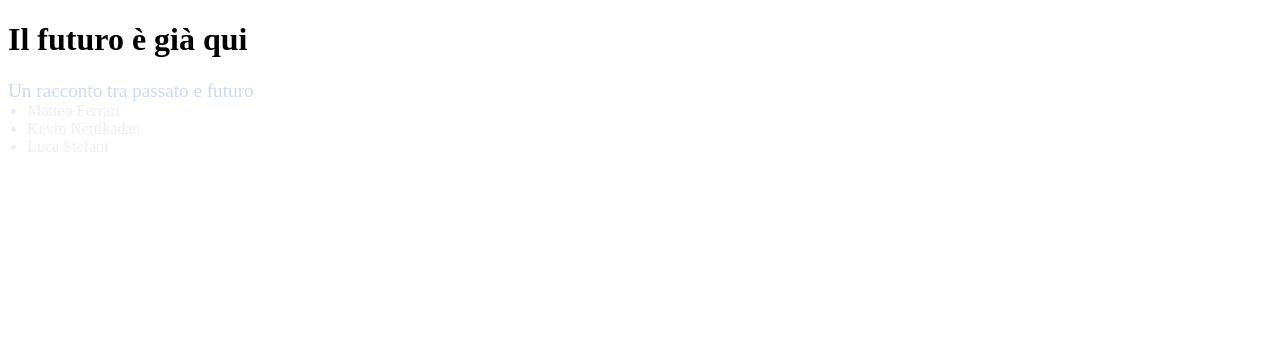
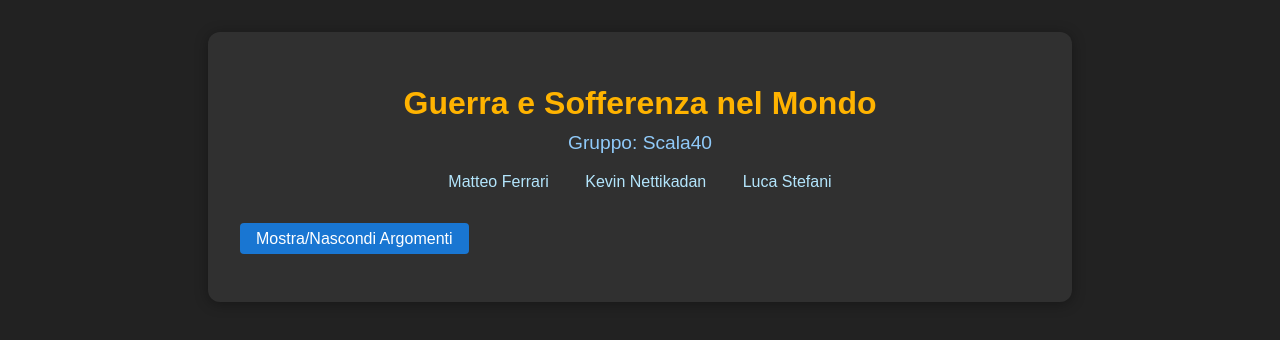
Before and after one commit to Kevinnetti/DV.github.io, a plain HTML site: page index.html in a window 1280 px wide. Drawn offline with Linux system fonts and the light colour scheme.

Commit message:
Update title and content for new theme

```diff
--- a/index.html
+++ b/index.html
@@ -3,62 +3,135 @@
 <head>
     <meta charset="UTF-8">
     <meta name="viewport" content="width=device-width, initial-scale=1.0">
-    <title>Storia dell'Intelligenza Artificiale</title>
+    <title>Guerra e Sofferenza nel Mondo</title>
     <style>
-        /* ...stili invariati... */
-        .authors-list {
+        body {
+            background: #222;
+            color: #f5f5f5;
+            font-family: Arial, sans-serif;
             margin: 0;
-            padding-left: 1.2em;
-            color: #eee;
+            padding: 0;
+        }
+        .container {
+            max-width: 800px;
+            margin: 2em auto;
+            background: #303030;
+            border-radius: 12px;
+            padding: 2em;
+            box-shadow: 0 2px 14px #0005;
+        }
+        h1 {
+            text-align: center;
+            color: #ffb300;
+            margin-bottom: 0.3em;
         }
         .subtitle {
+            text-align: center;
+            color: #90caf9;
             font-size: 1.2em;
-            margin-top: 0.5em;
-            color: #cfd8fc;
+            margin-bottom: 1em;
+        }
+        .authors-list {
+            text-align: center;
+            list-style: none;
+            padding: 0;
+            margin-bottom: 2em;
+        }
+        .authors-list li {
+            display: inline-block;
+            margin: 0 1em;
+            color: #b3e5fc;
+        }
+        .topics {
+            margin-top: 1.5em;
+        }
+        .topic {
+            background: #424242;
+            border-radius: 8px;
+            margin-bottom: 1em;
+            padding: 1em;
+            transition: background 0.3s;
+        }
+        .topic:hover {
+            background: #616161;
+        }
+        .topic-title {
+            font-weight: bold;
+            color: #ffc107;
+            margin-bottom: 0.4em;
+        }
+        .topic-content {
+            font-size: 1em;
+            color: #ececec;
+        }
+        /* Interattività */
+        .toggle-btn {
+            background: #1976d2;
+            color: white;
+            border: none;
+            padding: 0.4em 1em;
+            border-radius: 4px;
+            cursor: pointer;
+            margin-bottom: 1em;
+            font-size: 1em;
         }
     </style>
 </head>
 <body>
-    <header id="main-header">
-        <!-- Il contenuto verrà generato da JS -->
-    </header>
-    <main>
-        <!-- ...resto della pagina invariato... -->
-    </main>
+    <div class="container">
+        <h1>Guerra e Sofferenza nel Mondo</h1>
+        <div class="subtitle">Gruppo: Scala40</div>
+        <ul class="authors-list">
+            <li>Matteo Ferrari</li>
+            <li>Kevin Nettikadan</li>
+            <li>Luca Stefani</li>
+        </ul>
+        <button class="toggle-btn" onclick="toggleTopics()">Mostra/Nascondi Argomenti</button>
+        <div class="topics" id="topics" style="display:none;">
+            <div class="topic">
+                <div class="topic-title">Cause dei Conflitti</div>
+                <div class="topic-content">
+                    Le guerre spesso nascono da questioni politiche, religiose, economiche o territoriali. Le risorse naturali, i confini e le differenze culturali sono spesso al centro dei conflitti.
+                </div>
+            </div>
+            <div class="topic">
+                <div class="topic-title">Conseguenze Umanitarie</div>
+                <div class="topic-content">
+                    La guerra causa milioni di morti, feriti, rifugiati e sfollati. Le popolazioni civili subiscono traumi psicologici e la distruzione delle infrastrutture vitali come ospedali e scuole.
+                </div>
+            </div>
+            <div class="topic">
+                <div class="topic-title">Sofferenza dei Bambini</div>
+                <div class="topic-content">
+                    I bambini sono tra le vittime più vulnerabili: perdono la scuola, la casa, la famiglia e sono spesso costretti a fuggire o arruolarsi come soldati.
+                </div>
+            </div>
+            <div class="topic">
+                <div class="topic-title">Impatto Economico</div>
+                <div class="topic-content">
+                    I conflitti distruggono l'economia locale, bloccano il commercio e portano povertà estrema, rendendo difficile la ripresa anche dopo la fine della guerra.
+                </div>
+            </div>
+            <div class="topic">
+                <div class="topic-title">Ruolo delle Organizzazioni Umanitarie</div>
+                <div class="topic-content">
+                    Organizzazioni come Croce Rossa, ONU e Medici Senza Frontiere aiutano le vittime dei conflitti fornendo cibo, cure mediche e protezione, ma le difficoltà operative sono enormi.
+                </div>
+            </div>
+            <div class="topic">
+                <div class="topic-title">Speranza e Ricostruzione</div>
+                <div class="topic-content">
+                    Nonostante tutto, molte comunità trovano la forza di ricostruire e promuovere la pace attraverso il dialogo, l’istruzione e la cooperazione internazionale.
+                </div>
+            </div>
+            <!-- Aggiungi altri argomenti se necessario -->
+        </div>
+    </div>
     <script>
-        // Titoli e sottotitoli casuali
-        const titoli = [
-            "Viaggio nell'Intelligenza Artificiale",
-            "L'era delle macchine pensanti",
-            "Algoritmi e rivoluzione digitale",
-            "La mente artificiale",
-            "Il futuro è già qui"
-        ];
-        const sottotitoli = [
-            "Scopri come l'IA sta cambiando il mondo",
-            "Dal sogno alla realtà tecnologica",
-            "Un racconto tra passato e futuro",
-            "Innovazione e società digitale",
-            "Dall'intuizione di Turing alle reti neurali SCALA 40 "
-        ];
-        // Lista autori
-        const autori = [
-            "Matteo Ferrari",
-            "Kevin Nettikadan",
-            "Luca Stefani"
-
-        ];
-        // Genera indici casuali
-        const titolo = titoli[Math.floor(Math.random() * titoli.length)];
-        const sottotitolo = sottotitoli[Math.floor(Math.random() * sottotitoli.length)];
-        // Costruisci header
-        document.getElementById('main-header').innerHTML = `
-            <h1>${titolo}</h1>
-            <div class="subtitle">${sottotitolo}</div>
-            <ul class="authors-list">
-                ${autori.map(a => `<li>${a}</li>`).join('')}
-            </ul>
-        `;
+        function toggleTopics() {
+            const topics = document.getElementById('topics');
+            topics.style.display = topics.style.display === 'none' ? 'block' : 'none';
+        }
     </script>
 </body>
 </html>
```
